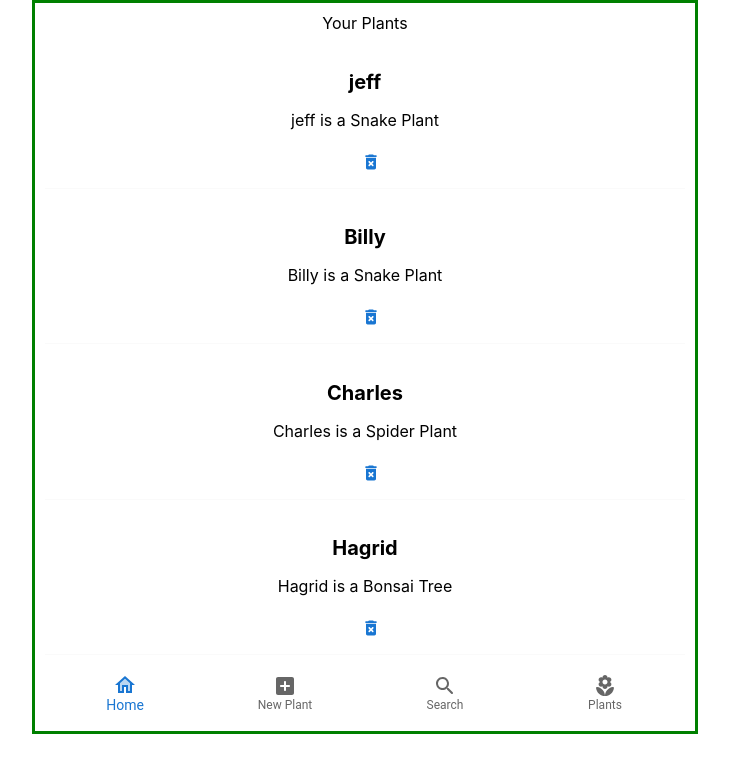
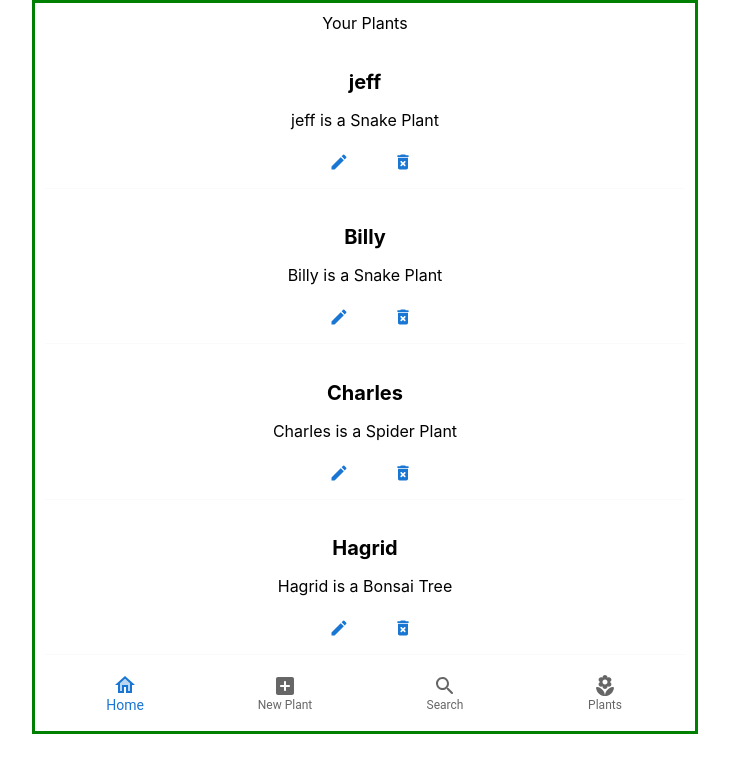
Before and after one commit to tfrazier24/plant-tracker, a React (Create React App) app: page /plants in a window 1280 px wide. Shown: the top 772 px of the page, without its empty margins (275-1004 px from the left). Built offline with nearby package versions, Linux system fonts and the light colour scheme; data requests are answered from the project's data file.

Commit message:
edit button appears and routes to edit form

```diff
--- a/src/components/plant/Plant.js
+++ b/src/components/plant/Plant.js
@@ -1,7 +1,6 @@
-import { DeleteForeverRounded } from "@mui/icons-material";
+import { DeleteForeverRounded, Edit} from "@mui/icons-material";
 import { Button } from "@mui/material";
-import React, { useEffect, useState, useContext } from "react";
-import { useParams } from "react-router-dom";
+import React, { useEffect, useState } from "react";
 import "./Plant.css";
 
 export const Plant = () => {
@@ -28,6 +27,10 @@ export const Plant = () => {
             {plant.name} is a {plant.species}
           </p>
           <Button
+          endIcon={<Edit />}
+          href={`/plants/${plant.id}/edit`}
+          ></Button>
+          <Button
             endIcon={<DeleteForeverRounded />}
             onClick={() => {
                 fetch(`http://localhost:8000/plants/${plant.id}`, { method: "DELETE"})
```
Also changed, not shown: src/components/plant/PlantEdit.js (added, +15 -0 lines).
